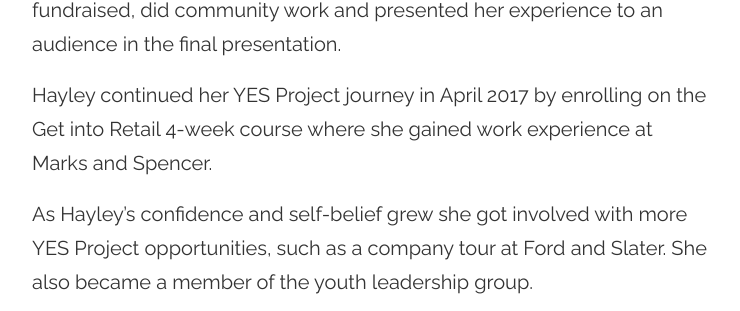
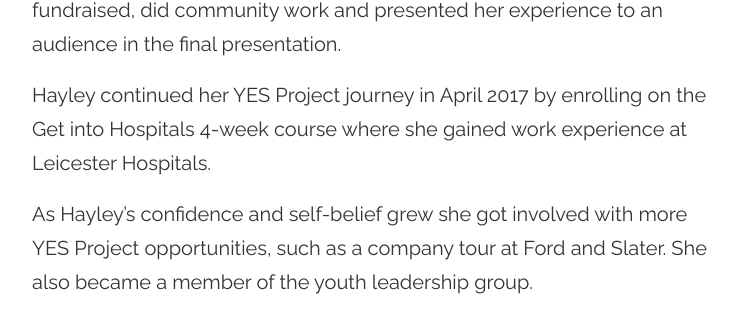
Before and after one commit to richardatval/www.yesproject.org, a Jekyll site: the page built from _posts/2018-06-06-hayley-s-yes-project-journey-to-employment.md, in a window 1280 px wide and 900 px high, scrolled down 857 px. Shown: the part 177-488 px from the top of the window, without its empty margins (84-824 px from the left). Built offline with Jekyll 4.4.1, drawn with Linux system fonts in a browser that asks for light colours; nearby versions of some CDN libraries; comment, search, counter and statistics services are not loaded.

Commit message:
Update 2018-06-06-hayley-s-yes-project-journey-to-employment.md

```diff
--- a/_posts/2018-06-06-hayley-s-yes-project-journey-to-employment.md
+++ b/_posts/2018-06-06-hayley-s-yes-project-journey-to-employment.md
@@ -17,7 +17,7 @@ In January 2017, Hayley decided to join the YES Project in the hope it would hel
 
 She signed up to do YES Team's 12-week programme ran by the Princes Trust.  During her time on the programme she went on a residential, took part in team building activities such as abseiling and raft building, fundraised, did community work and presented her experience to an audience in the final presentation.
 
-Hayley continued her YES Project journey in April 2017 by enrolling on the Get into Retail 4-week course where she gained work experience at Marks and Spencer.
+Hayley continued her YES Project journey in April 2017 by enrolling on the Get into Hospitals 4-week course where she gained work experience at Leicester Hospitals.
 
 As Hayley’s confidence and self-belief grew she got involved with more YES Project opportunities, such as a company tour at Ford and Slater. She also became a member of the youth leadership group.
 
```
